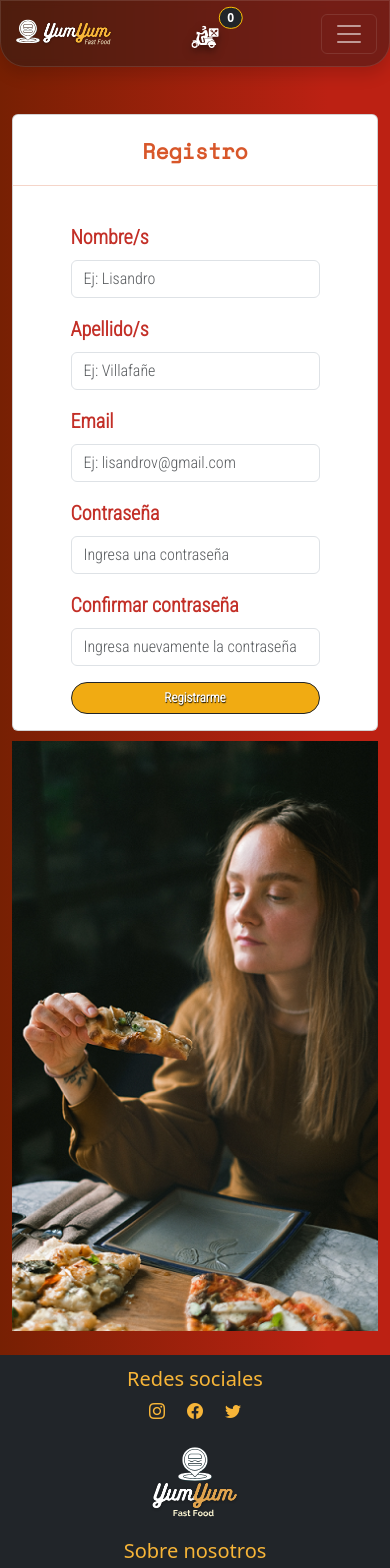
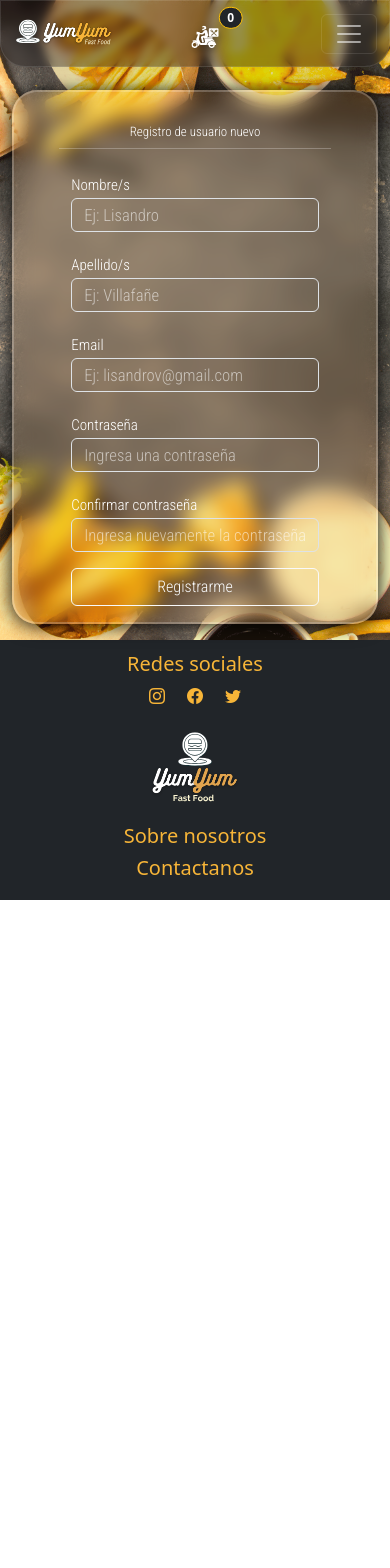
Before and after one commit to lourdesgarciafyl/PF-YumYum-frontend, a React (Vite) app: page /registro in a window 390 px wide. Shown: the top 1568 px of the page. After the commit the page ends 900 px from the top, so only its background shows below. Built offline with nearby package versions, Linux system fonts and the light colour scheme; no server answers.

Commit message:
Se agrega nueva UI a Registro con estilo Glassmorph, se retira imagen y cambian estilos.  Se agregan estilos glass a App.css

```diff
--- a/src/App.css
+++ b/src/App.css
@@ -61,6 +61,45 @@
   border-radius: 25px;
 }
 
+/* Clases para aplicar Glassmorph en los forms */
+.formGlass {
+  max-width: 25rem;
+  margin: 0 auto;
+  background-color: #bb5f151d !important;
+  border-radius: 25px !important;
+  box-shadow: 0 1px 20px rgba(0, 0, 0, 1);
+  backdrop-filter: blur(10px);
+  border: 2px rgba(255, 255, 255, 0.21) solid !important;
+  color: white;
+}
+
+.inputFormulario {
+  width: 100%;
+  padding-block: 1rem;
+  background: transparent;
+  color: #ffffff;
+  height: 65px;
+}
+
+.inputFormulario::placeholder {
+  color: rgba(255, 255, 255, 0.57);
+}
+
+.btnIngreso:hover {
+  background-color: #f7b538 !important;
+}
+
+
+/* Contenedor para paginas que lleven la imagen de fondo y form en el centro */
+.contenedorPrincipal {
+  background-image: url("../assets/FondoPantalla.png");
+  background-size: cover;
+  background-attachment: fixed;
+  background-position: center center;
+  display: flex;
+  align-items: center;
+}
+
 @media all and (max-width: 991px) {
   .swal2-modal {
     font-size: small;
--- a/src/components/views/Login.jsx
+++ b/src/components/views/Login.jsx
@@ -1,7 +1,6 @@
 import { Form, Button, Container, Card, InputGroup } from "react-bootstrap";
 import { useForm } from "react-hook-form";
 import {
-  EnvelopeAt,
    Google,
   Facebook,
   ShieldLock,
@@ -12,7 +11,7 @@ import { loginUsuario } from "../helpers/queriesUsuario";
 import Swal from "sweetalert2";
 import { useNavigate } from "react-router-dom";
 import { Link } from "react-router-dom";
-import logoHeroSection from "../../assets/LogoYumHeroSection.svg";
+
 
 const Login = ({ setUsuarioLogueado, carrito }) => {
   const {
--- a/src/components/views/Registro.jsx
+++ b/src/components/views/Registro.jsx
@@ -1,9 +1,8 @@
-import { Container, Row, Col, Card, Form, Button } from "react-bootstrap";
+import { Container, Card, Form, Button } from "react-bootstrap";
 import { crearUsuario } from "../helpers/queriesUsuario";
 import { useForm } from "react-hook-form";
 import { useNavigate } from "react-router-dom";
 import Swal from "sweetalert2";
-import imgRegistro from "../../assets/imgRegistro.png";
 import "../../css/registro.css";
 import { loginUsuario } from "../helpers/queriesUsuario";
 import { useEffect } from "react";
@@ -63,23 +62,25 @@ const Registro = ({ setUsuarioLogueado, carrito }) => {
   }, [])
 
   return (
-    <Container className="mainSection my-3">
-      <Row className="py-2">
-        <Col lg={8}>
-          <Card className="letraForm">
-            <Card.Title className="mt-4 mb-1 text-center letraSpace letraNaranja fw-bold fs-4">
-              Registro
+
+    <> <section className="mainSection contenedorPrincipal letraRoboto">
+    <Container className="mb-3" >
+
+
+          <Card className="formGlass">
+            <Card.Title className="text-center pt-3 mt-3">
+              Registro de usuario nuevo
             </Card.Title>
-            <hr className="letraNaranja" />
-            <Card.Body className="d-flex justify-content-center">
+            <hr className="w-75 m-auto"/>
+            <Card.Body className="d-flex justify-content-center ">
               <Form noValidate
                 onSubmit={handleSubmit(onSubmit)}
-                className="w-75 letraRoboto letraRoja fs-5 fw-bold"
+                className="w-75 fs-5 "
               >
                <Form.Group className="mb-3">
   <Form.Label>Nombre/s</Form.Label>
   <Form.Control
-    className="inputFormRegistro"
+    className="inputFormularioReg inputFormulario"
     type="text"
     placeholder="Ej: Lisandro"
     maxLength={30}
@@ -103,7 +104,7 @@ const Registro = ({ setUsuarioLogueado, carrito }) => {
 <Form.Group className="mb-3">
   <Form.Label>Apellido/s</Form.Label>
   <Form.Control
-    className="inputFormRegistro"
+    className="inputFormularioReg inputFormulario"
     type="text"
     placeholder="Ej: Villafañe"
     maxLength={40}
@@ -127,7 +128,7 @@ const Registro = ({ setUsuarioLogueado, carrito }) => {
 <Form.Group className="mb-3">
   <Form.Label>Email</Form.Label>
   <Form.Control
-    className="inputFormRegistro"
+    className="inputFormularioReg inputFormulario"
     type="email"
     placeholder="Ej: lisandrov@gmail.com"
     maxLength={60}
@@ -156,7 +157,7 @@ const Registro = ({ setUsuarioLogueado, carrito }) => {
 <Form.Group className="mb-3">
   <Form.Label>Contraseña</Form.Label>
   <Form.Control
-    className="inputFormRegistro"
+    className="inputFormularioReg inputFormulario"
     type="password"
     placeholder="Ingresa una contraseña"
     maxLength={16}
@@ -178,7 +179,7 @@ const Registro = ({ setUsuarioLogueado, carrito }) => {
 <Form.Group className="mb-3">
   <Form.Label>Confirmar contraseña</Form.Label>
   <Form.Control
-    className="inputFormRegistro"
+    className="inputFormularioReg inputFormulario"
     type="password"
     placeholder="Ingresa nuevamente la contraseña"
     maxLength={16}
@@ -197,20 +198,15 @@ const Registro = ({ setUsuarioLogueado, carrito }) => {
     {errors.confirmarPassword?.message}
   </Form.Text>
 </Form.Group>
-                <Button type="submit" className="w-100 btn-dark  fw-bold">
+                <Button type="submit"  variant="outline-light" className="w-100 btnIngreso">
                   Registrarme
                 </Button>
               </Form>
             </Card.Body>
           </Card>
-        </Col>
-        <Col lg={4}>
-          <div>
-            <img className="img-fluid imgRegistro" src={imgRegistro} alt="Imagen de registro"></img>
-          </div>
-        </Col>
-      </Row>
+
     </Container>
+    </section> </>
   );
 };
 
--- a/src/css/login.css
+++ b/src/css/login.css
@@ -16,21 +16,7 @@
   backdrop-filter: blur(10px);
   border: 2px rgba(255, 255, 255, 0.21) solid !important;
   color: white;
-
 }
-
-.inputFormulario {
-  width: 100%;
-  padding-block: 1rem;
-  background: transparent;
-  color: #ffffff;
-  height: 65px;
-}
-
-.inputFormulario::placeholder {
-  color: rgba(255, 255, 255, 0.57);
-}
-
 
 .text-danger {
   color: rgb(255, 196, 0) !important;
@@ -40,13 +26,7 @@
 
 .inputFormulario:focus {
   background: transparent;
-  color: aliceblue;
-}
-
-.btnIngreso:hover {
-  background-color: #f7b538!important;
-
-}
+  color: aliceblue;}
 
 
 
@@ -66,6 +46,5 @@
     color: #ffffff;
     height: 45px;
     font-size: 13px;
-
   }
 }
--- a/src/css/registro.css
+++ b/src/css/registro.css
@@ -1,37 +1,31 @@
-.imgRegistro {
-  width: 100%;
-  height: 661px;
-  object-fit: cover;
-}
-.inputFormRegistro {
-  background: transparent;
-  color: #2b2d42;
-}
 .form-control:focus {
   -webkit-text-fill-color: #2b2d42;
   box-shadow: 0 0 0 0.25rem #f7b538 !important;
   border-color: transparent;
 }
 
+.inputFormularioReg {
+  height: 35px;
+}
+
+.form-label {
+  font-size: 15px;
+  margin-bottom: 1px;
+}
+
 @media (max-width: 576px) {
   .letraForm {
     font-size: 10px;
   }
-  .imgRegistro {
-    padding-top: 10px;
-    object-fit: cover;
-    height: 410px;
-    width: 100%;
+
+  .inputFormularioReg {
+    height: 25px;
+    font-size: small;
   }
 }
 @media all and (max-width: 991px) {
-  .letraForm {
-    font-size: 20px;
-  }
-  .imgRegistro {
-    padding-top: 10px;
-    object-fit: cover;
-    height: 600px;
-    width: 100%;
+  .inputFormularioReg {
+    height: 28px;
+    font-size: smaller;
   }
 }
```
